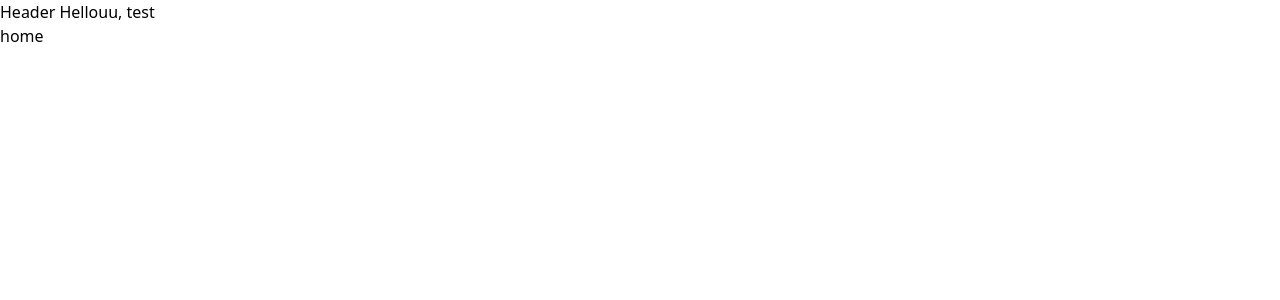
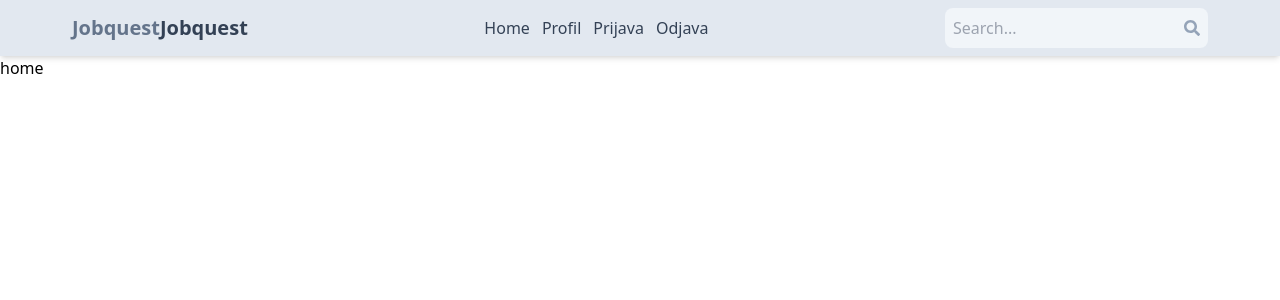
Before and after one commit to randimohorovic/Frontend, a React (Vite) app in the folder Jobquest/: page / in a window 1280 px wide. Shown: the top 300 px of the page. Built offline with nearby package versions, Linux system fonts and the light colour scheme.

Commit message:
Uređena Header komponenta
Header  rute, menu
+ doradit search bar

```diff
--- a/Jobquest/package.json
+++ b/Jobquest/package.json
@@ -12,6 +12,7 @@
   "dependencies": {
     "react": "^18.3.1",
     "react-dom": "^18.3.1",
+    "react-icons": "^5.2.1",
     "react-router-dom": "^6.24.1"
   },
   "devDependencies": {
--- a/Jobquest/src/components/Header.jsx
+++ b/Jobquest/src/components/Header.jsx
@@ -1,5 +1,48 @@
 import React from "react";
+import { FaSearch } from "react-icons/fa";
+import { Link } from "react-router-dom"; // da mozemo kroz rute ic
 
+//header mi je fixan kroz cijelu apk pa mi treba kao komponenta
 export default function Header() {
-  return <div>Header Hellouu, test</div>;
+  return (
+    <header className="bg-slate-200 shadow-md">
+      <div className="flex justify-between items-center max-w-6xl mx-auto p-2">
+        <Link to="/">
+          <h1 className="font-bold text-sm sm:text-xl flex flex-wrap">
+            <span className="text-slate-500">Jobquest</span>
+            <span className="text-slate-700">Jobquest</span>
+          </h1>
+        </Link>
+        <ul className="flex gap-3">
+          <Link to="/">
+            <li className="hidden sm:inline text-slate-700 hover:underline">
+              Home
+            </li>
+          </Link>
+          <Link to="profil">
+            <li className="hidden sm:inline text-slate-700 hover:underline">
+              Profil
+            </li>
+          </Link>
+          <Link to="sign-in">
+            <li className="hidden sm:inline text-slate-700 hover:underline">
+              Prijava
+            </li>
+          </Link>
+          <li className="hidden sm:inline text-slate-700 hover:underline">
+            Odjava
+          </li>
+        </ul>
+
+        <form className="bg-slate-100 p-2 rounded-lg flex items-center">
+          <input
+            type="text"
+            placeholder="Search..."
+            className="bg-transparent focus:outline-none w-26 sm:w-66" //w-mobile size w: nakon te velicine radi ovu drugu
+          />
+          <FaSearch className="text-slate-400" />
+        </form>
+      </div>
+    </header>
+  );
 }
```
Also changed, not shown: 1 other file (tests, documents, lock files or other folders).
